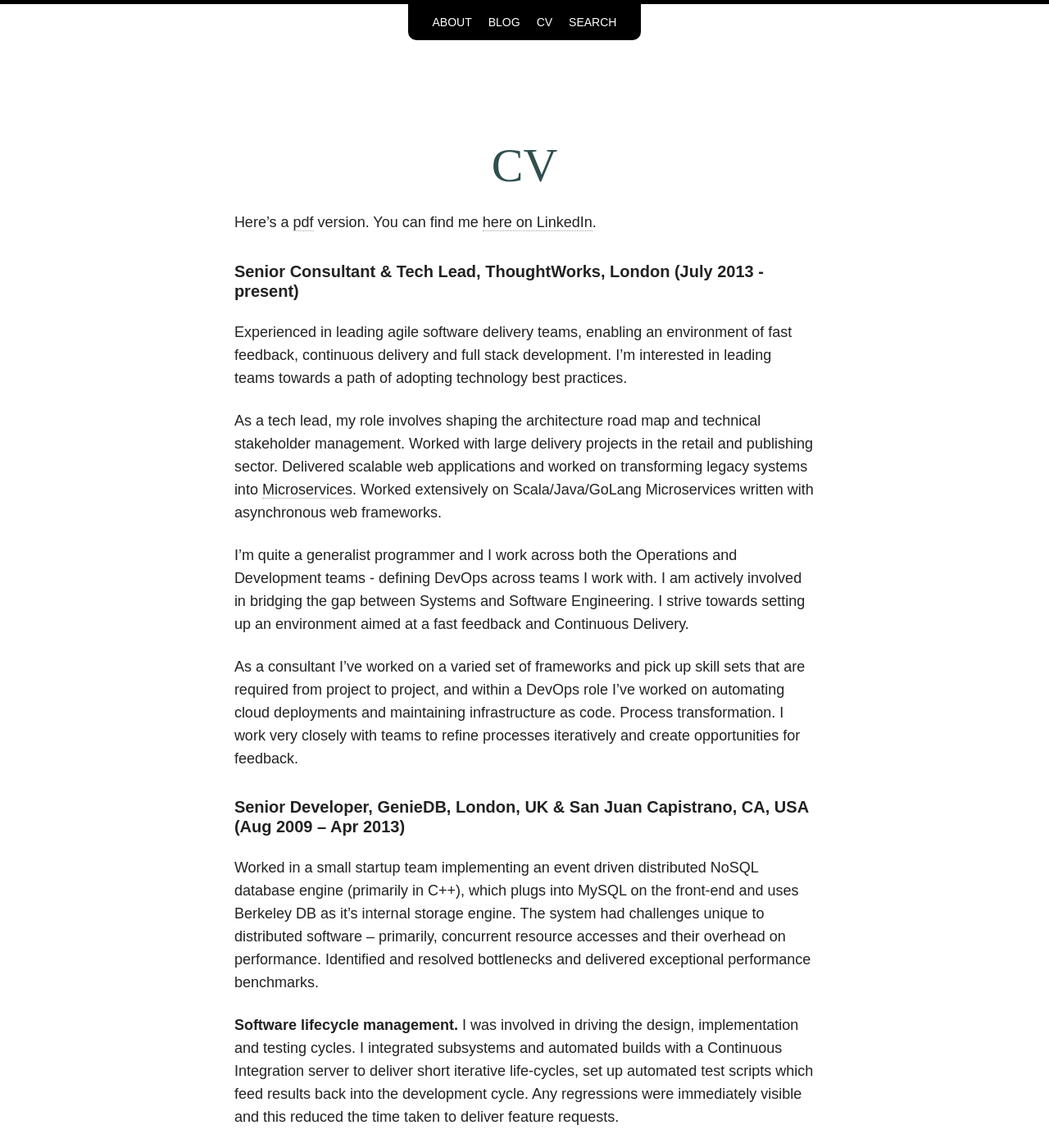
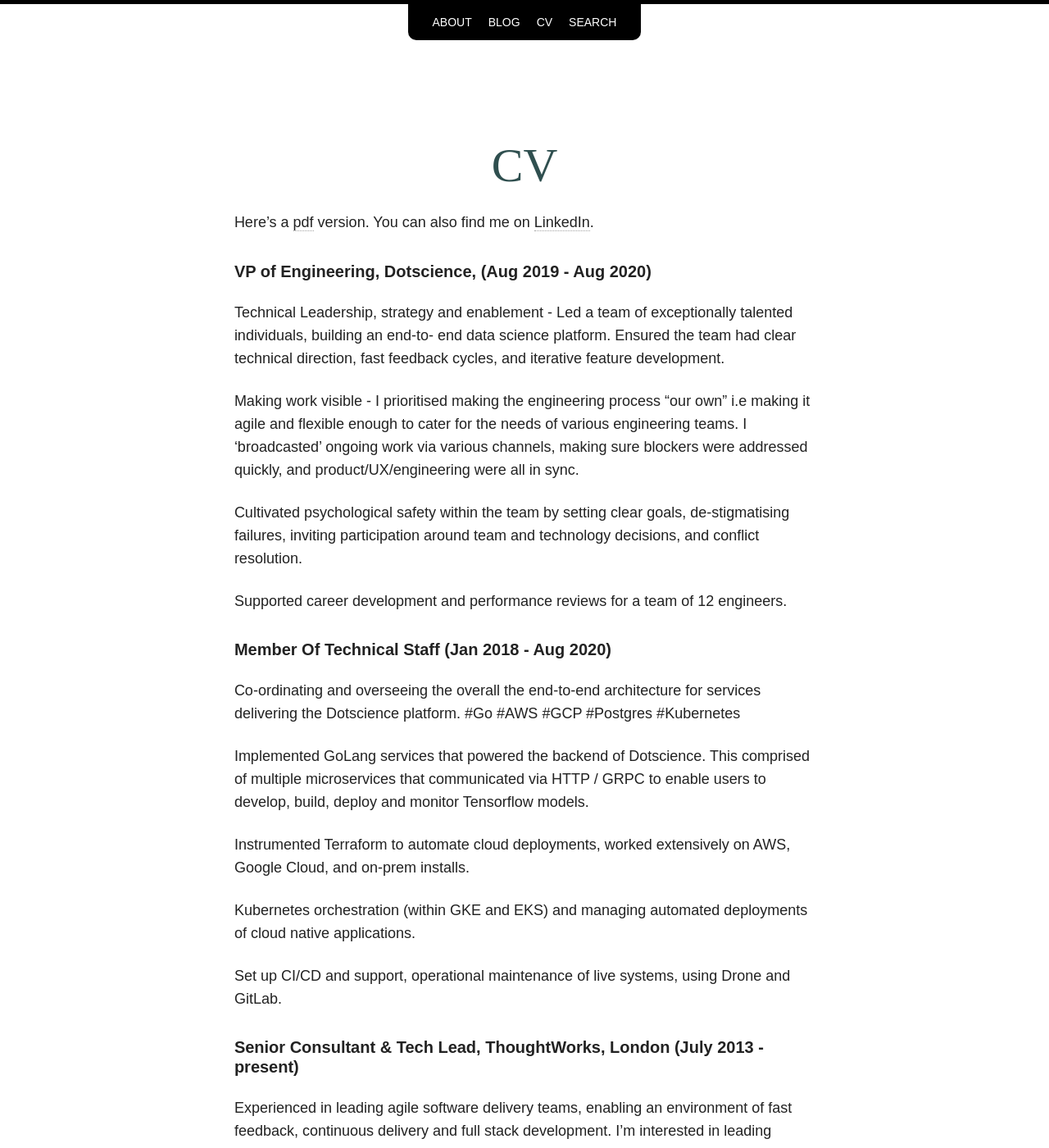
Before and after one commit to prisamuel/prisamuel.github.io, a Jekyll site: the page built from cv/index.md, in a window 1280 px wide and 1400 px high. Shown: the whole window at 82% size. Built offline with Jekyll 4.4.1, drawn with Linux system fonts in a browser that asks for light colours; nearby versions of some CDN libraries.

Commit message:
Fixed some glitches

```diff
--- a/cv/index.md
+++ b/cv/index.md
@@ -5,7 +5,28 @@ excerpt: "My CV"
 modified: 2016-09-29T19:34:38.564948-04:00
 ---
 
-Here's a [pdf]({{site.url}}/images/Priya_Samuel_CV_TW_09-2016_public.pdf) version. You can find me [here on LinkedIn](www.linkedin.com/in/priyasamuel).
+Here's a [pdf]({{site.url}}/images/Priya_Samuel_CV_2020.pdf) version. You can also find me on [LinkedIn](https://www.linkedin.com/in/samuel-priya/).
+
+##### VP of Engineering, Dotscience, (Aug 2019 - Aug 2020)
+Technical Leadership, strategy and enablement - Led a team of exceptionally talented individuals, building an end-to- end data science platform. Ensured the team had clear technical direction, fast feedback cycles, and iterative feature development.
+
+Making work visible - I prioritised making the engineering process “our own” i.e making it agile and flexible enough to cater for the needs of various engineering teams. I 'broadcasted' ongoing work via various channels, making sure blockers were addressed quickly, and product/UX/engineering were all in sync.
+
+Cultivated psychological safety within the team by setting clear goals, de-stigmatising failures, inviting participation around team and technology decisions, and conflict resolution.
+
+Supported career development and performance reviews for a team of 12 engineers.
+
+##### Member Of Technical Staff (Jan 2018 - Aug 2020)
+
+Co-ordinating and overseeing the overall the end-to-end architecture for services delivering the Dotscience platform. #Go #AWS #GCP #Postgres #Kubernetes
+
+Implemented GoLang services that powered the backend of Dotscience. This comprised of multiple microservices that communicated via HTTP / GRPC to enable users to develop, build, deploy and monitor Tensorflow models.
+
+Instrumented Terraform to automate cloud deployments, worked extensively on AWS, Google Cloud, and on-prem installs.
+
+Kubernetes orchestration (within GKE and EKS) and managing automated deployments of cloud native applications.
+
+Set up CI/CD and support, operational maintenance of live systems, using Drone and GitLab.
 
 ##### Senior Consultant & Tech Lead, [ThoughtWorks](https://www.thoughtworks.com/), London (July 2013 - present)
 
```
Also changed, not shown: about/index.md (+1 -3 lines), README.md, 3 other files.
